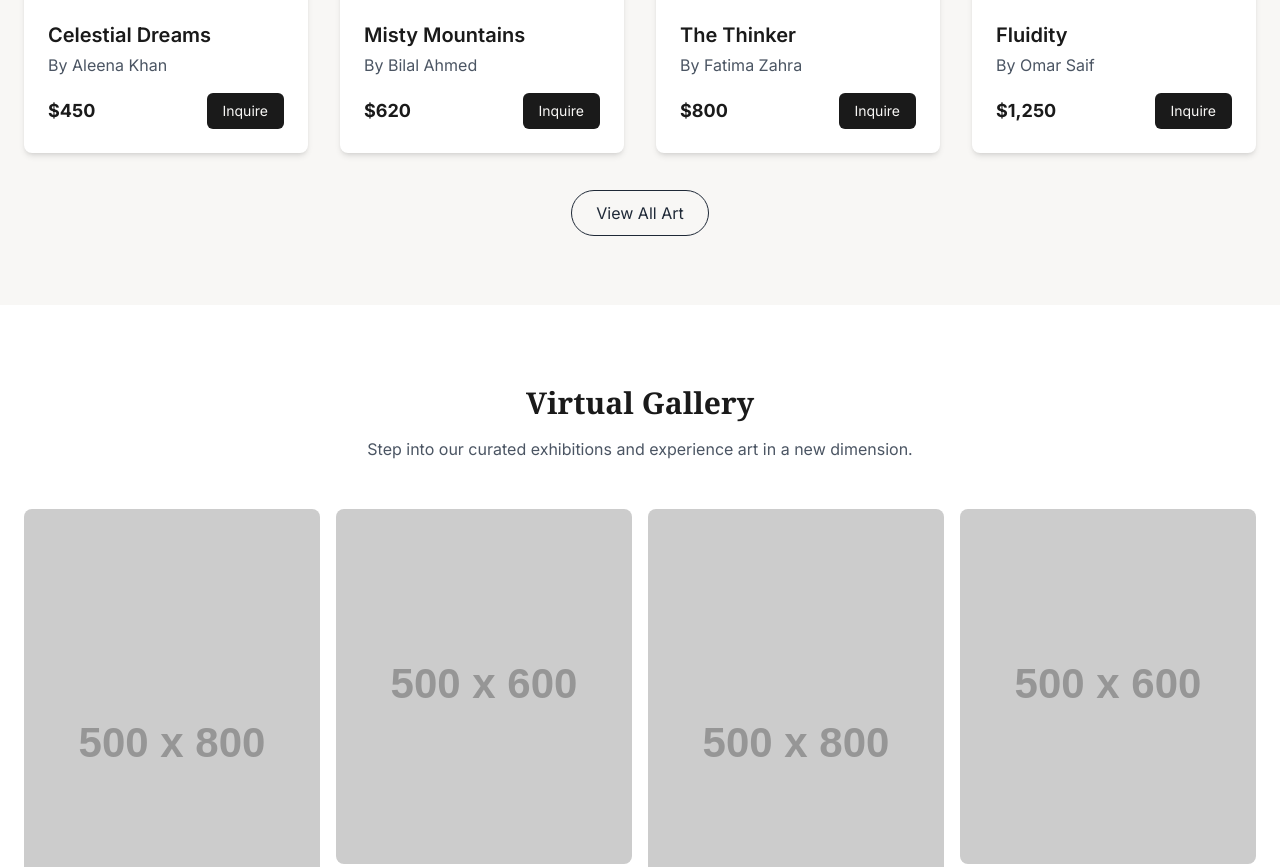
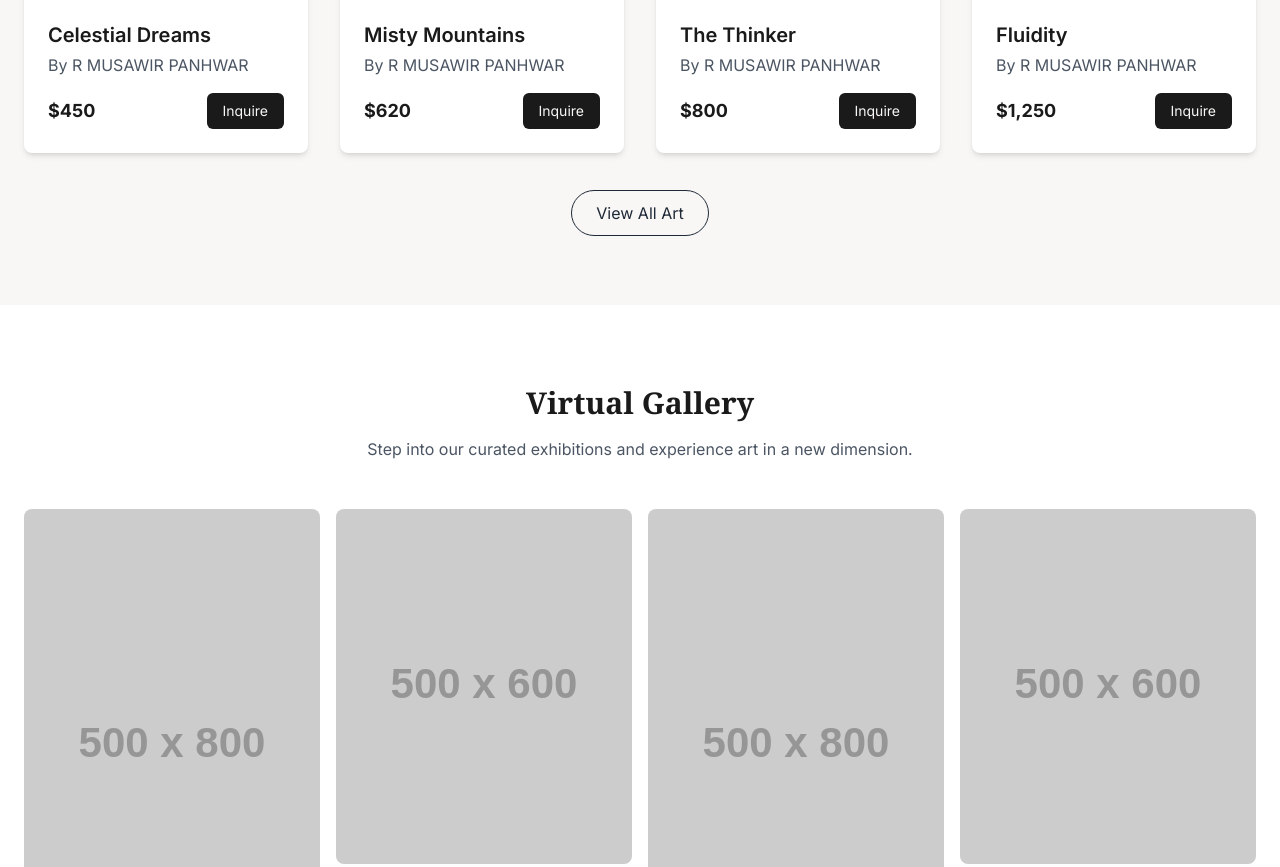
Before and after one commit to artistmusawir/studiomeem1, a plain HTML site: page index.html in a window 1280 px wide. Shown: the part 1027-1894 px from the top of the page. Drawn offline with nearby package versions, Linux system fonts and the light colour scheme; placeholder pictures from the web are drawn by us.

Commit message:
Update index.html

```diff
--- a/index.html
+++ b/index.html
@@ -137,7 +137,7 @@
                         <img src="p22.jpg" alt="Abstract Artwork" class="w-full h-64 object-cover">
                         <div class="p-6">
                             <h3 class="text-xl font-semibold mb-1">Celestial Dreams</h3>
-                            <p class="text-gray-600 mb-4">By Aleena Khan</p>
+                            <p class="text-gray-600 mb-4">By R MUSAWIR PANHWAR</p>
                             <div class="flex justify-between items-center">
                                 <span class="font-bold text-lg">$450</span>
                                 <button class="px-4 py-2 rounded-md text-sm btn-primary">Inquire</button>
@@ -149,7 +149,7 @@
                         <img src="https://placehold.co/600x700/d7e0de/1a1a1a?text=Artwork+2" alt="Landscape Painting" class="w-full h-64 object-cover">
                         <div class="p-6">
                             <h3 class="text-xl font-semibold mb-1">Misty Mountains</h3>
-                            <p class="text-gray-600 mb-4">By Bilal Ahmed</p>
+                            <p class="text-gray-600 mb-4">By R MUSAWIR PANHWAR</p>
                             <div class="flex justify-between items-center">
                                 <span class="font-bold text-lg">$620</span>
                                 <button class="px-4 py-2 rounded-md text-sm btn-primary">Inquire</button>
@@ -161,7 +161,7 @@
                         <img src="https://placehold.co/600x700/e0d7d7/1a1a1a?text=Artwork+3" alt="Portrait" class="w-full h-64 object-cover">
                         <div class="p-6">
                             <h3 class="text-xl font-semibold mb-1">The Thinker</h3>
-                            <p class="text-gray-600 mb-4">By Fatima Zahra</p>
+                            <p class="text-gray-600 mb-4">By R MUSAWIR PANHWAR</p>
                             <div class="flex justify-between items-center">
                                 <span class="font-bold text-lg">$800</span>
                                 <button class="px-4 py-2 rounded-md text-sm btn-primary">Inquire</button>
@@ -173,7 +173,7 @@
                         <img src="https://placehold.co/600x700/d7d7e0/1a1a1a?text=Artwork+4" alt="Sculpture" class="w-full h-64 object-cover">
                         <div class="p-6">
                             <h3 class="text-xl font-semibold mb-1">Fluidity</h3>
-                            <p class="text-gray-600 mb-4">By Omar Saif</p>
+                            <p class="text-gray-600 mb-4">By R MUSAWIR PANHWAR</p>
                             <div class="flex justify-between items-center">
                                 <span class="font-bold text-lg">$1,250</span>
                                 <button class="px-4 py-2 rounded-md text-sm btn-primary">Inquire</button>
@@ -221,8 +221,8 @@
                     <!-- Artist of the Week -->
                     <div class="bg-white p-8 rounded-lg shadow-lg text-center">
                          <span class="inline-block bg-gray-800 text-white px-4 py-1 rounded-full text-sm font-semibold mb-4">Artist of the Week</span>
-                        <img src="https://placehold.co/200x200/cbd5e1/475569?text=Artist" alt="Artist of the Week" class="w-32 h-32 rounded-full mx-auto mb-4 border-4 border-white shadow-md">
-                        <h3 class="text-2xl font-bold font-serif">Sana Jaffrey</h3>
+                        <img src="RRR.JPG" alt="Artist of the Week" class="w-32 h-32 rounded-full mx-auto mb-4 border-4 border-white shadow-md">
+                        <h3 class="text-2xl font-bold font-serif">MUSAWIR PANHWAR</h3>
                         <p class="text-gray-600 mt-2 mb-4">A visionary painter known for her vibrant and emotional landscapes that capture the spirit of nature.</p>
                         <a href="#" class="font-semibold text-gray-800 hover:underline">View Profile & Art <i class="fas fa-arrow-right ml-1"></i></a>
                     </div>
```
